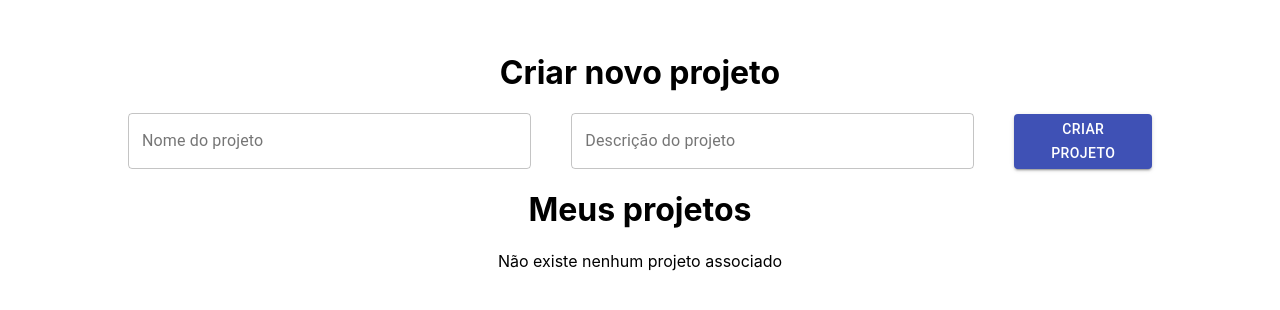
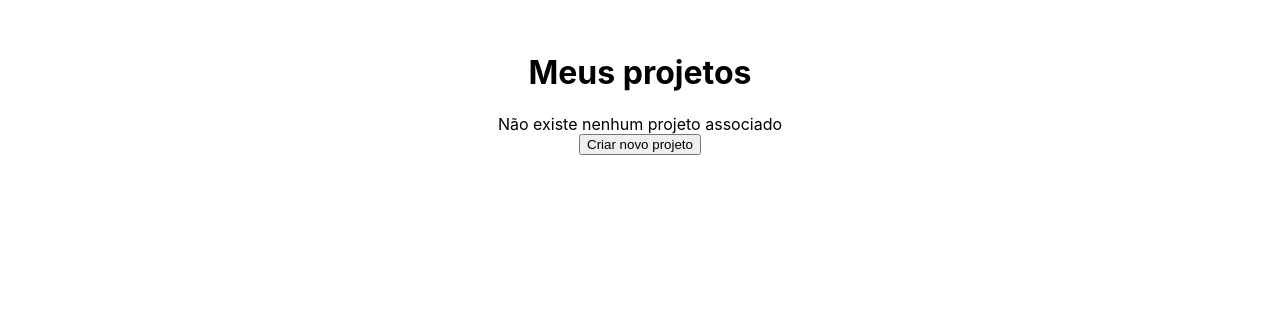
Before and after one commit to MatheusKunnen/projeto-analise-e-projeto-de-sistemas, a React (Create React App) app in the folder app/: page / in a window 1280 px wide. Shown: the top 310 px of the page. Built offline with nearby package versions, Linux system fonts and the light colour scheme.

Commit message:
Adiciona modal de criação de projeto

```diff
--- /dev/null
+++ b/app/src/pages/Home/NewProject/index.tsx
@@ -0,0 +1,102 @@
+import React, { useState, useCallback } from 'react';
+import { Container, NewProjectContainer, Title } from './styles';
+import Button from '@material-ui/core/Button';
+import TextField from '@material-ui/core/TextField';
+import { Modal } from '@material-ui/core';
+
+import ProjectService from '../../../services/ProjectService';
+
+interface ProjectProps {
+  id_projeto: number;
+  gerenciador: number;
+  nome: string;
+  descricao: string;
+}
+
+interface NewProjectProps {
+  open: boolean;
+  setOpen: React.Dispatch<React.SetStateAction<boolean>>;
+  onCreateProjectCallback: (project: ProjectProps) => void;
+}
+
+const NewProject: React.FC<NewProjectProps> = ({open, setOpen, onCreateProjectCallback}) => {
+  const [name, setName] = useState('');
+  const [description, setDescription] = useState('');
+
+  const handleClose = () => setOpen(false);
+
+  const onCreateProject = useCallback(async (event) => {
+    event.preventDefault();
+    if(name.length < 1) {
+      alert('Insira um nome válido');
+      return;
+    }
+    else if(description.length < 1) {
+      alert('Descrição inválida');
+      return;
+    }
+
+    ProjectService.create(name, description)
+    .then((res: ProjectProps) => {
+      setName('');
+      setDescription('');
+      alert('Projeto criado com sucesso');
+      onCreateProjectCallback(res);
+      setOpen(false);
+    })
+    .catch(err => {
+      alert('Não foi possível salvar os dados');
+      console.log(err);
+    });
+  }, [name, description, onCreateProjectCallback, setOpen]);
+
+  return (
+    <Modal
+      open={open}
+      onClose={handleClose}
+    >
+      <Container>
+        <Title>Criar novo projeto</Title>
+        <NewProjectContainer noValidate onSubmit={onCreateProject}>
+          <TextField
+            variant="outlined"
+            margin="normal"
+            fullWidth
+            name="name"
+            label="Nome do projeto"
+            type="name"
+            style={{margin: 0, marginRight: 40}}
+            onChange={(event) => setName(event.target.value)}
+            value={name}
+          />
+          <TextField
+            variant="outlined"
+            margin="normal"
+            fullWidth
+            name="description"
+            label="Descrição do projeto"
+            id="description"
+            multiline
+            minRows={1}
+            maxRows={1}
+            style={{margin: 0, marginRight: 40}}
+            onChange={(event) => setDescription(event.target.value)}
+            value={description}
+          />
+          <Button
+            type="submit"
+            fullWidth
+            variant="contained"
+            color="primary"
+            onClick={onCreateProject}
+            style={{height: 55, width: 300}}
+            >
+            Criar projeto
+          </Button>
+        </NewProjectContainer>
+      </Container>
+    </Modal>
+  );
+};
+
+export default NewProject;
--- /dev/null
+++ b/app/src/pages/Home/NewProject/styles.tsx
@@ -0,0 +1,27 @@
+import styled from 'styled-components';
+
+export const Container = styled.div`
+    display: flex;
+    flex-direction: column;
+    align-items: center;
+    justify-content: center;
+    background-color: white;
+    width: 60vw;
+    min-height: 10vw;
+    position: absolute;
+    top: 30%;
+    left: 20%;
+    padding: 40px 0;
+`;
+
+export const NewProjectContainer = styled.form`
+    display: flex;
+    flex-direction: row;
+    align-items: center;
+    height: 55px;
+    width: 80%;
+`;
+
+export const Title = styled.h1`
+    margin-bottom: 24px;
+`;
--- a/app/src/pages/Home/index.tsx
+++ b/app/src/pages/Home/index.tsx
@@ -1,14 +1,14 @@
-import React, { useState, useCallback, useEffect } from 'react';
-import { Container, NewProjectContainer } from './styles';
-import Button from '@material-ui/core/Button';
-import TextField from '@material-ui/core/TextField';
+import React, { useState, useEffect } from 'react';
+import { Container } from './styles';
 import {  Link } from "react-router-dom";
 import { useAuth } from '../../hooks/auth'
+import NewProject from './NewProject';
 
 import ProjectService from '../../services/ProjectService';
 
 interface ProjectProps {
   id_projeto: number;
+  gerenciador: number;
   nome: string;
   descricao: string;
 }
@@ -16,9 +16,10 @@ interface ProjectProps {
 const Home: React.FC = () => {
   const { user } = useAuth();
 
-  const [name, setName] = useState('');
-  const [description, setDescription] = useState('');
   const [projects, setProjects] = useState<ProjectProps[]>([]);
+
+  const [createProjectModalOpen, setCreateProjectModalOpen] = useState(false);
+  const handleOpenModal = () => setCreateProjectModalOpen(true);
 
   useEffect(() => {
     user && updateProjects();
@@ -34,84 +35,28 @@ const Home: React.FC = () => {
       })
   }
 
-  const onCreateProject = useCallback(async (event) => {
-    event.preventDefault();
-    if(name.length < 1) {
-      alert('Insira um nome válido');
-      return;
-    }
-    else if(description.length < 1) {
-      alert('Descrição inválida');
-      return;
-    }
-
-    ProjectService.create(name, description)
-    .then(res => {
-      const proj = projects;
-      proj.push({nome: res.nome, descricao: res.descricao, id_projeto: res.id_projeto});
-      setProjects(proj);
-
-      setName('');
-      setDescription('');
-      alert('Projeto criado com sucesso');
-    })
-    .catch(err => {
-      alert('Não foi possível salvar os dados');
-      console.log(err);
-    });
-  }, [name, description, projects]);
+  const onCreateProject = (project: ProjectProps) => {
+    const allProjects = projects;
+    allProjects.push(project);
+    setProjects(allProjects);
+  };
 
   return (
     <Container>
-      <h1>Criar novo projeto</h1>
-      <NewProjectContainer noValidate onSubmit={onCreateProject}>
-        <TextField
-          variant="outlined"
-          margin="normal"
-          fullWidth
-          name="name"
-          label="Nome do projeto"
-          type="name"
-          style={{margin: 0, marginRight: 40}}
-          onChange={(event) => setName(event.target.value)}
-          value={name}
-        />
-        <TextField
-          variant="outlined"
-          margin="normal"
-          fullWidth
-          name="description"
-          label="Descrição do projeto"
-          id="description"
-          multiline
-          minRows={1}
-          maxRows={1}
-          style={{margin: 0, marginRight: 40}}
-          onChange={(event) => setDescription(event.target.value)}
-          value={description}
-        />
-        <Button
-          type="submit"
-          fullWidth
-          variant="contained"
-          color="primary"
-          onClick={onCreateProject}
-          style={{height: 55, width: 300}}
-          >
-          Criar projeto
-        </Button>
-      </NewProjectContainer>
+      <NewProject open={createProjectModalOpen} setOpen={setCreateProjectModalOpen} onCreateProjectCallback={onCreateProject}/>
       <h1>Meus projetos</h1>
       {projects.length > 0 ?
         projects.map(project => {
           return(
             // to-do: add project card
-            <Link to={`/projeto/${project.id_projeto}`} key={project.id_projeto}>{project.nome}, {project.descricao}</Link>
+            <Link to={`/projeto/${project.id_projeto}`} key={project.id_projeto}>{project.nome}, {project.descricao} -
+            Você é {user?.person_id === project.gerenciador ? 'gerenciador' : 'colaborador'} desse projeto</Link>
           )
         }) : (
           <div>Não existe nenhum projeto associado</div>
-        )
-    }
+          )
+        }
+      <button onClick={handleOpenModal}>Criar novo projeto</button>
     </Container>
   );
 };
--- a/app/src/pages/Home/styles.tsx
+++ b/app/src/pages/Home/styles.tsx
@@ -8,11 +8,3 @@ export const Container = styled.div`
     color: var(--color-neutral-dark);
     margin-top: 2.5%;
 `;
-
-export const NewProjectContainer = styled.form`
-    display: flex;
-    flex-direction: row;
-    align-items: center;
-    height: 55px;
-    width: 80%;
-`;
--- a/app/src/pages/Project/index.tsx
+++ b/app/src/pages/Project/index.tsx
@@ -31,7 +31,7 @@ interface ProjectProps {
   tarefas: TaskProps[];
 }
 
-const Home: React.FC = () => {
+const Project: React.FC = () => {
   const [project, setProject] = useState<ProjectProps>();
   const [tasks, setTasks] = useState<TaskProps[]>([]);
   let { id } = useParams();
@@ -70,7 +70,12 @@ const Home: React.FC = () => {
       <h2>{project?.descricao}</h2>
 
       {user?.person_id === project?.gerenciador &&
+      <>
         <h4>Você é o gerenciador</h4>
+        <button>Adicionar colaboradores</button>
+        <button>Criar tarefas</button>
+        <button>Associar tarefas aos colaboradores</button>
+      </>
       }
       {/* to-do: Adicionar um card de tarefa */
         tasks.length > 0 ?
@@ -88,4 +93,4 @@ const Home: React.FC = () => {
   );
 };
 
-export default Home;
+export default Project;
```
